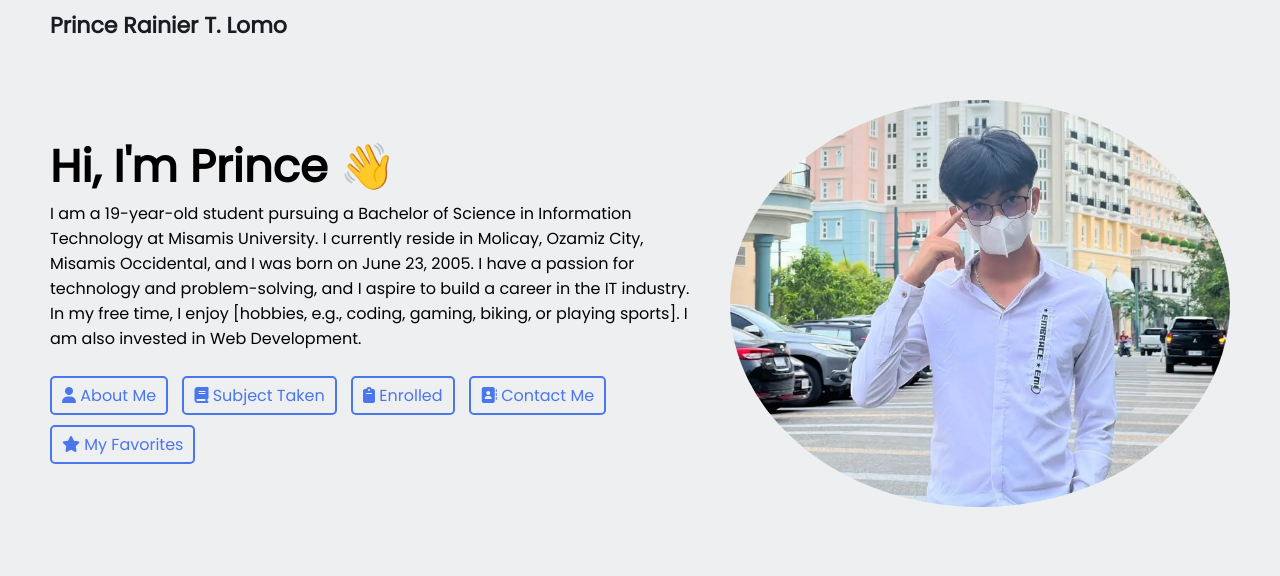
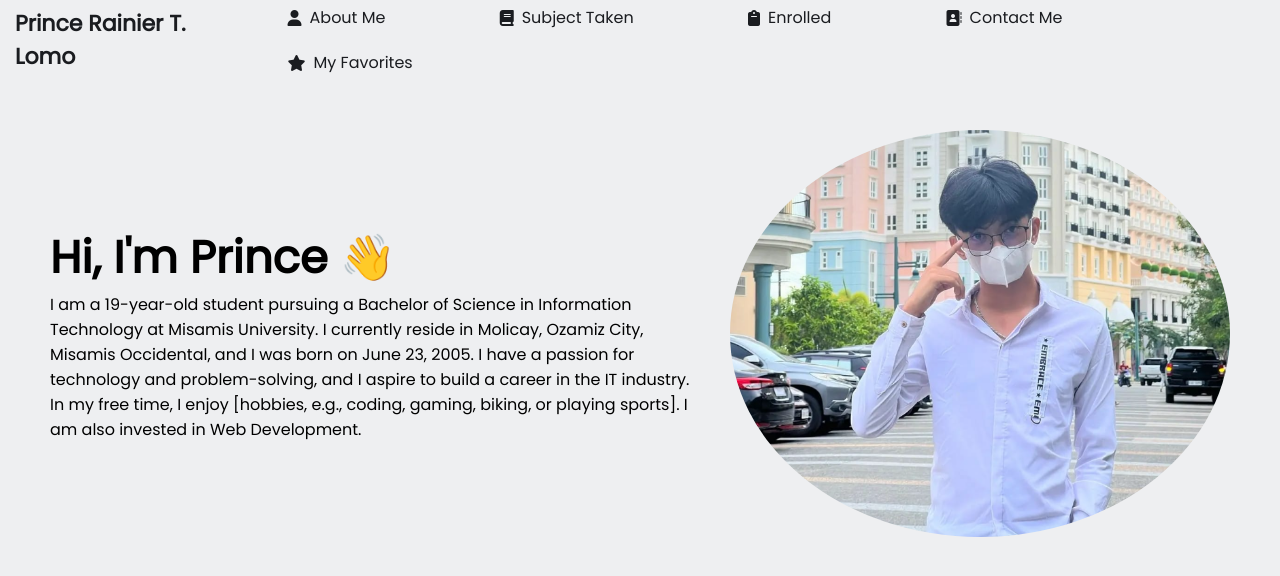
Before and after one commit to Rizzsy/Rizzsy.github.io, a plain HTML site: page index.html in a window 1280 px wide. Drawn offline with Linux system fonts and the light colour scheme.

Commit message:
gwapo ko

```diff
--- a/index.html
+++ b/index.html
@@ -21,21 +21,9 @@
    <nav>
     <div class="left">
       <a href="/">Prince Rainier T. Lomo</a>
+
     </div>
-
-   </nav>
-   <main>
-    <!-- SECTION 1: About Me -->
-     <section class="about-me">
-      <div class="text">
-        <h2>Hi, I'm Prince 👋 </h2>
-        <p> I am a 19-year-old student pursuing a Bachelor of Science in Information Technology at Misamis University.
-          I currently reside in Molicay, Ozamiz City, Misamis Occidental, and I was born on June 23, 2005.
-          I have a passion for technology and problem-solving, and I aspire to build a career in the IT industry.
-          In my free time, I enjoy [hobbies, e.g., coding, gaming, biking, or playing sports].
-          I am also invested in Web Development.</p>
-
-          <div class="links">
+    <div class="right">
       <a href="#">
         <i class="fa-solid fa-user"></i>
         <span>About Me</span>
@@ -61,6 +49,19 @@
         <span>My Favorites</span>
       </a>
     </div>
+   </nav>
+   <main>
+    <!-- SECTION 1: About Me -->
+     <section class="about-me">
+      <div class="text">
+        <h2>Hi, I'm Prince 👋 </h2>
+        <p> I am a 19-year-old student pursuing a Bachelor of Science in Information Technology at Misamis University.
+          I currently reside in Molicay, Ozamiz City, Misamis Occidental, and I was born on June 23, 2005.
+          I have a passion for technology and problem-solving, and I aspire to build a career in the IT industry.
+          In my free time, I enjoy [hobbies, e.g., coding, gaming, biking, or playing sports].
+          I am also invested in Web Development.</p>
+
+
       </div>
 
       <div class="headshot">
--- a/style.css
+++ b/style.css
@@ -25,20 +25,43 @@ a {
   text-decoration: none;
 }
 
+/*NAVBAR*/
 nav {
   display: flex;
   justify-content: space-between;
+
   align-items: center;
 
-  padding: 0 50px;
-  height: 50px;
+  padding: 0 15px;
+  height: 80px;
+
 }
+
+
 
 nav .left a{
 color: var(--text-color);
 font-size: 22px;
 font-weight: 600;
 }
+
+nav .right a {
+  color: var(--text-color);
+    margin: 0 40px;
+    display: inline-flex;
+    align-items: center;
+    gap: 8px;
+    padding: 10px 15px;
+    border-radius: 5px;
+    transition: transform 0.3s ease, box-shadow 0.3s ease;
+
+}
+
+.right a:hover {
+  transform: translateY(-5px); /* Move the hovered link up */
+  box-shadow: 0px 5px 10px rgba(0, 0, 0, 0.2); /* Add shadow for levitation effect */
+}
+
 
 .about-me {
 display: flex;
@@ -61,7 +84,7 @@ gap: 40px;
   margin-top: 25px;
 }
 
-.about-me .text .links a {
+.about-me .text .right a {
   display: inline-block;
   padding: 5px 10px;
   border: 2px solid var(--link-color);
@@ -71,7 +94,7 @@ gap: 40px;
   transition: .1s;
 }
 
-.about-me .text .links a:hover {
+.about-me .text .right a:hover {
   color: var(--text-color);
   border: 2px solid var(--text-color);
 
```
Lines whose indentation alone changed are shown as unchanged.
